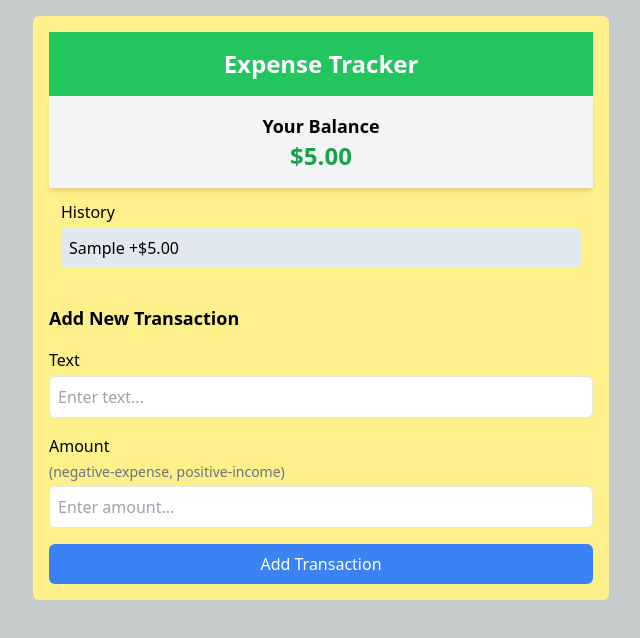
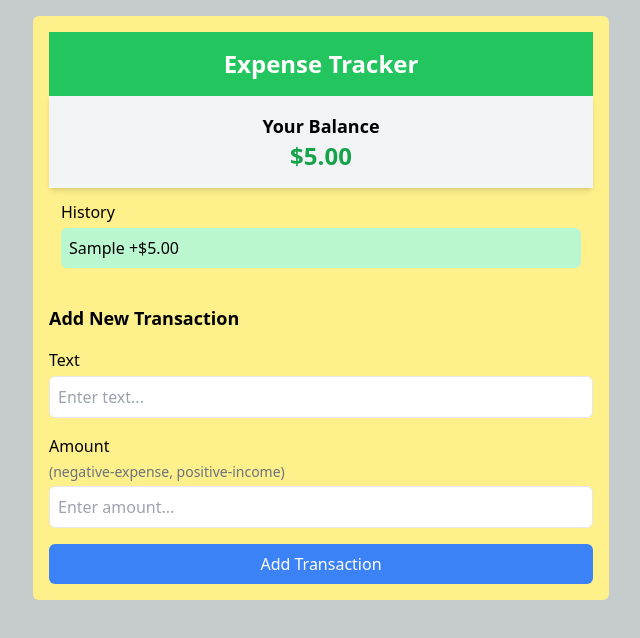
Before and after one commit to Papol14/expense-tracker-react, a React (Vite) app: page / in a window 1280 px wide. Both pictures are taken after typing "Sample", "5" into the empty fields and a click on the button "Add Transaction". Shown: the top 638 px of the page, without its empty margins (319-959 px from the left). Built offline with nearby package versions, Linux system fonts and the light colour scheme.

Commit message:
Card update

```diff
--- a/src/components/History.jsx
+++ b/src/components/History.jsx
@@ -4,7 +4,12 @@ const History = ({ transactions }) => {
       <h3 className="m-1">History</h3>
       <ul>
         {transactions.map((transaction) => (
-          <li className="bg-slate-200 m-1 rounded-md p-2" key={transaction.id}>
+            <li
+            className={`m-1 rounded-md p-2 ${
+              transaction.amount < 0 ? 'bg-red-200' : 'bg-green-200'
+            }`}
+            key={transaction.id}
+            >
             {transaction.description}{" "}
             <span>
               {transaction.amount > 0 ? "+" : ""}$
```
